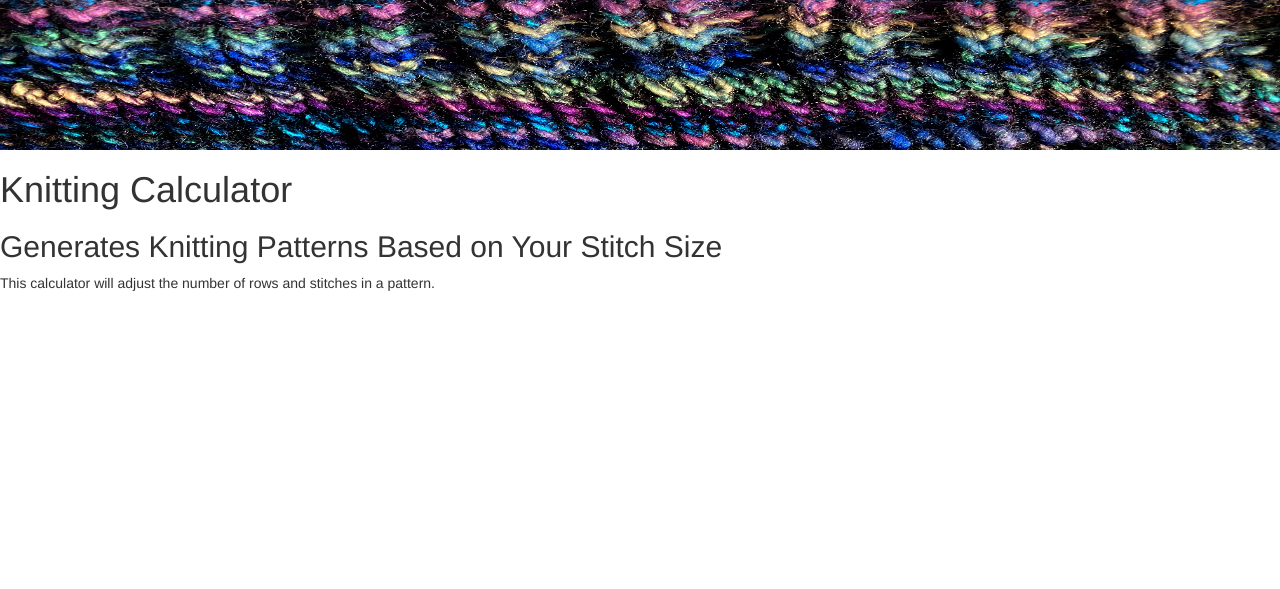
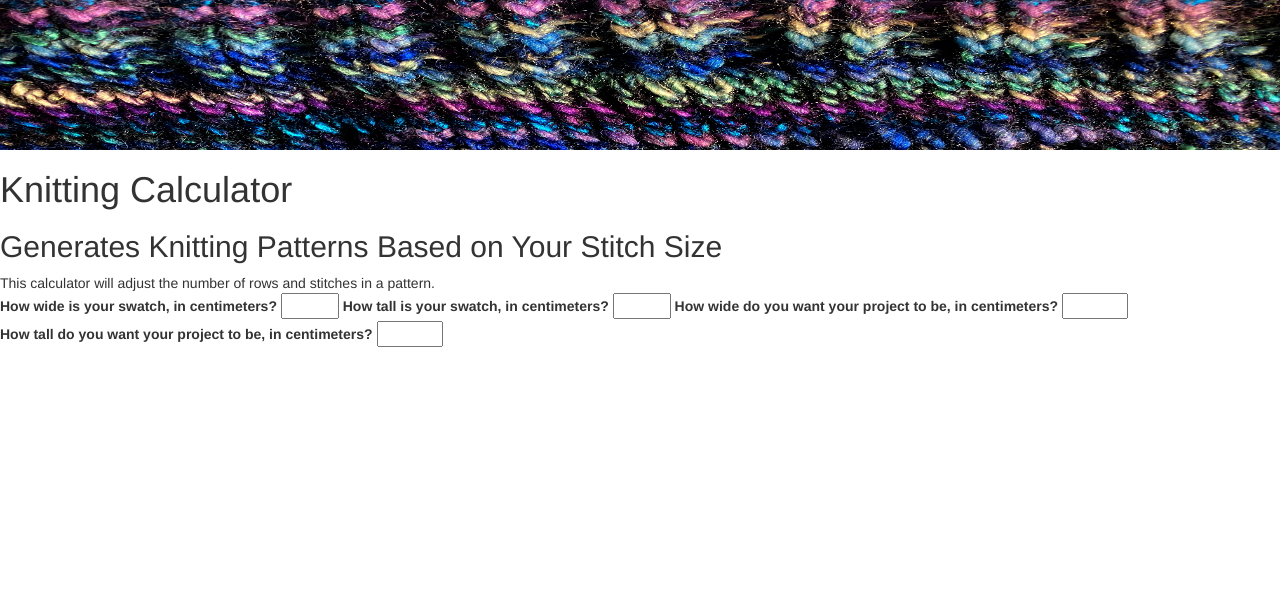
Before and after one commit to trew-boisvert/Knitting_Calculator, a Flask app: page /calculator in a window 1280 px wide. Shown: the top 589 px of the page. Run offline with Flask 2, Linux system fonts and the light colour scheme; some libraries are stand-ins or nearby versions.

Commit message:
Partially fill out form in calculator.html

```diff
--- a/templates/calculator.html
+++ b/templates/calculator.html
@@ -5,12 +5,30 @@
 {% block head %}{% endblock %}
 
 {% block bodytitle %}
-    <h1>Knitting Calculator</h1>
-    <dd id="calctitle"></dd><h2>Generates Knitting Patterns Based on Your Stitch Size</h2></dd>
+  <h1>Knitting Calculator</h1>
+  <dd id="calctitle"></dd><h2>Generates Knitting Patterns Based on Your Stitch Size</h2></dd>
 {% endblock %}
 
 {% block body %}
-<dd id="calcbody">This calculator will adjust the number of rows and stitches in a pattern.</dd>
+  <dd id="calcbody">This calculator will adjust the number of rows and stitches in a pattern.</dd>
+
+  <form id="start-project">
+
+    <label for="swatch-width">How wide is your swatch, in centimeters?</label>
+    <input type="number" id="swatch-width" name="swatch-width" min="0" max="50">
+
+    <label for="swatch-height">How tall is your swatch, in centimeters?</label>
+    <input type="number" id="swatch-height" name="swatch-height" min="0" max="50">
+
+    <label for="project-width">How wide do you want your project to be, in centimeters?</label>
+    <input type="number" id="project-width" name="project-width" min="0" max="500">
+
+    <label for="project-height">How tall do you want your project to be, in centimeters?</label>
+    <input type="number" id="project-height" name="project-height" min="0" max="500">
+
+  </form>
 {% endblock %}
 
 {% block after_body %}{% endblock %}
+
+<!-- TODO Fill out form: Stitch choice, project width, project height, swatch width, swatch height-->
```
